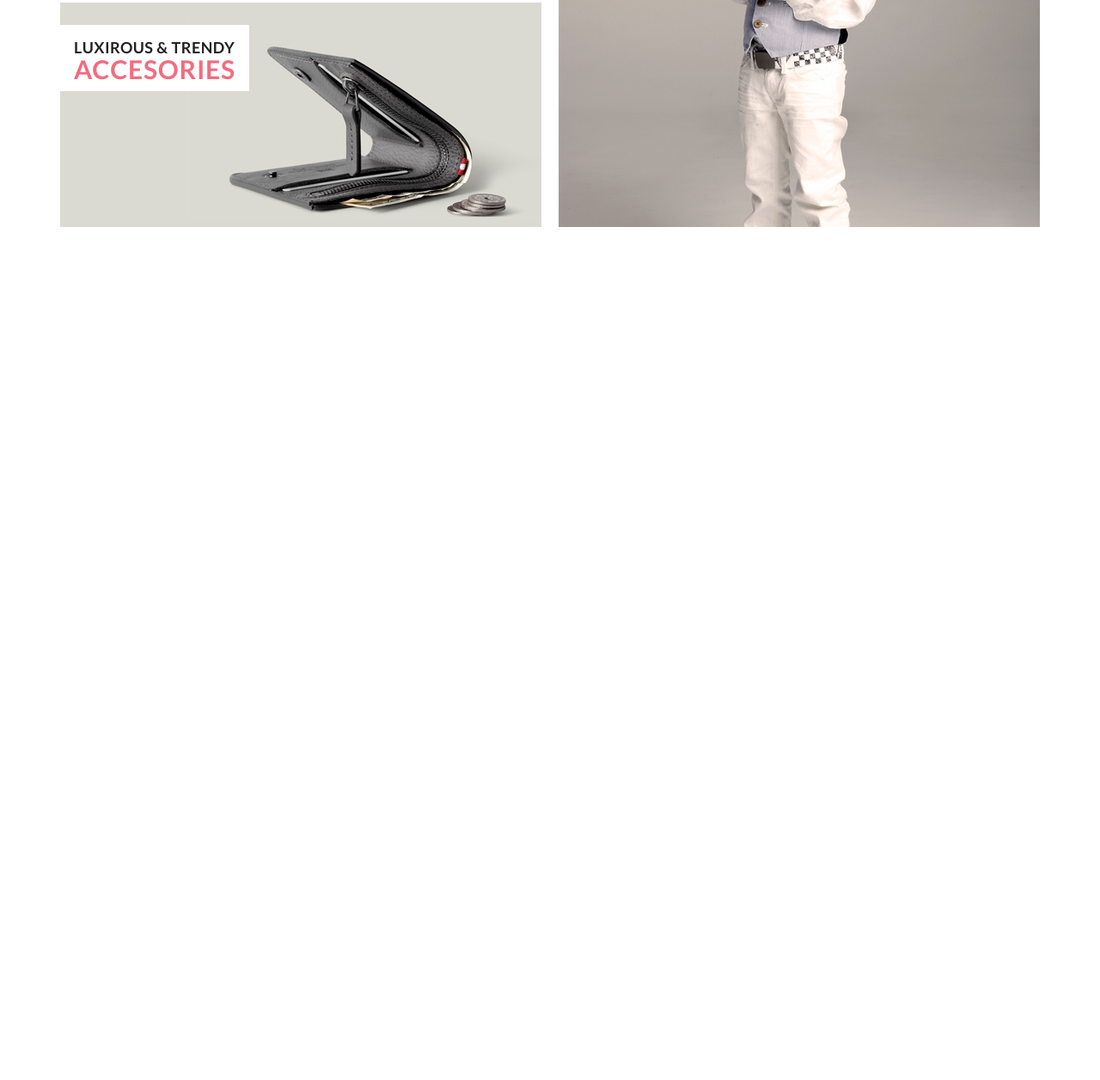
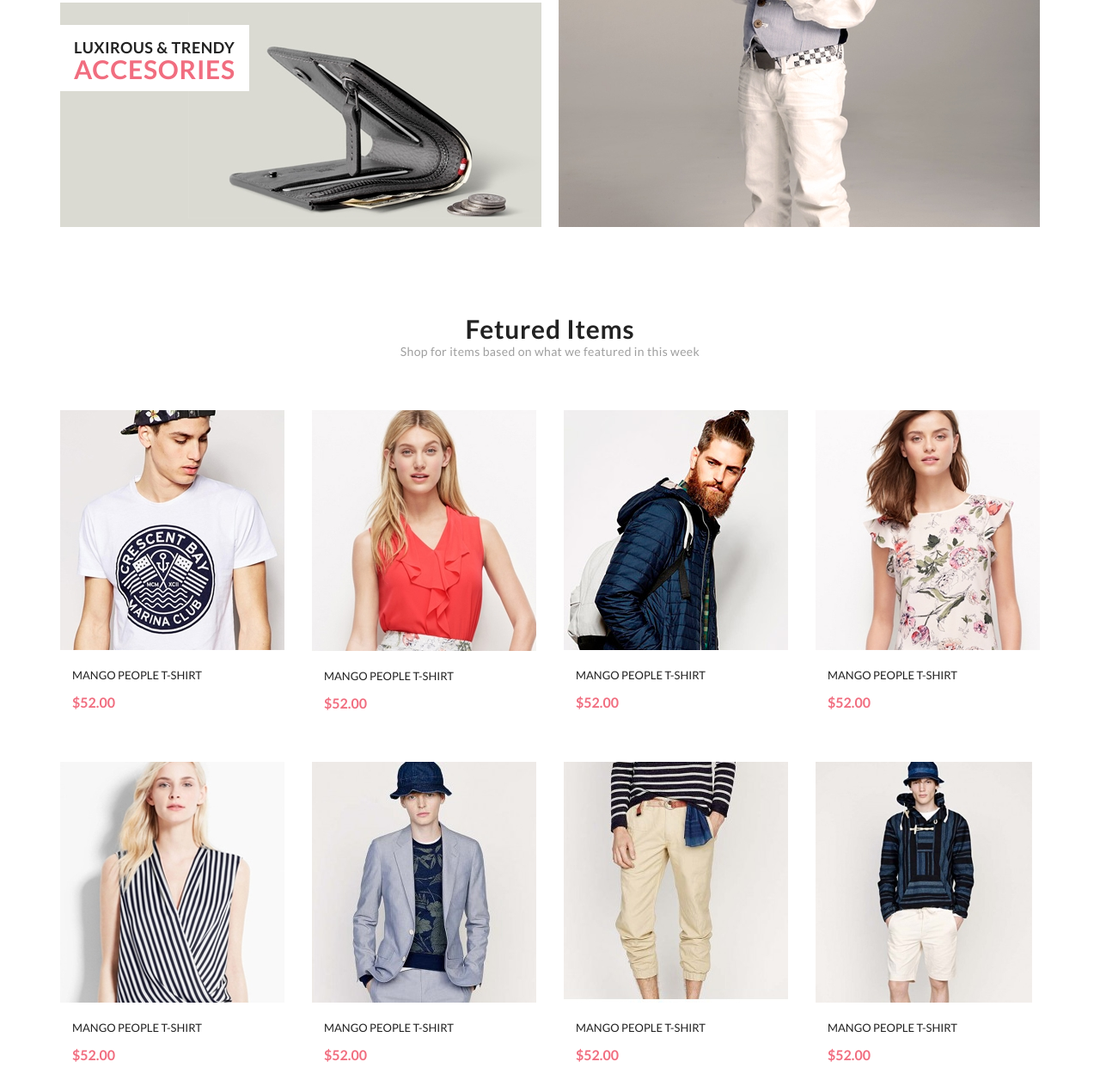
Before and after one commit to vlworks/GB_shop, a plain HTML site: page index.html in a window 1280 px wide. Shown: the part 1429-2685 px from the top of the page at 86% size. Before the commit the page ends 1793 px from the top, so only its background shows below. Drawn offline with Linux system fonts and the light colour scheme.

Commit message:
fetured complite

```diff
--- a/index.html
+++ b/index.html
@@ -73,6 +73,58 @@
 			</div>
 		</div>
 	</div>
+	<div class="fetured">
+		<div class="container">
+			<div class="fetured__text">
+				<h1>Fetured Items</h1>
+				<p>Shop for items based on what we featured in this week</p>
+			</div>
+			<div class="fetured__box">
+				<div class="fetured__block">
+					<div class="fetured__img"><img src="img/fetured_1.jpg" alt="fetured1"></div>
+					<p class="title">MANGO PEOPLE T-SHIRT</p>
+					<p class="cost">$52.00</p>
+				</div>
+				<div class="fetured__block">
+					<div class="fetured__img"><img src="img/fetured_2.jpg" alt="fetured1"></div>
+					<p class="title">MANGO PEOPLE T-SHIRT</p>
+					<p class="cost">$52.00</p>
+				</div>
+				<div class="fetured__block">
+					<div class="fetured__img"><img src="img/fetured_3.jpg" alt="fetured1"></div>
+					<p class="title">MANGO PEOPLE T-SHIRT</p>
+					<p class="cost">$52.00</p>
+				</div>
+				<div class="fetured__block">
+					<div class="fetured__img"><img src="img/fetured_4.jpg" alt="fetured1"></div>
+					<p class="title">MANGO PEOPLE T-SHIRT</p>
+					<p class="cost">$52.00</p>
+				</div>
+			</div>
+			<div class="fetured__box">
+				<div class="fetured__block">
+					<div class="fetured__img"><img src="img/fetured_5.jpg" alt="fetured1"></div>
+					<p class="title">MANGO PEOPLE T-SHIRT</p>
+					<p class="cost">$52.00</p>
+				</div>
+				<div class="fetured__block">
+					<div class="fetured__img"><img src="img/fetured_6.jpg" alt="fetured1"></div>
+					<p class="title">MANGO PEOPLE T-SHIRT</p>
+					<p class="cost">$52.00</p>
+				</div>
+				<div class="fetured__block">
+					<div class="fetured__img"><img src="img/fetured_7.jpg" alt="fetured1"></div>
+					<p class="title">MANGO PEOPLE T-SHIRT</p>
+					<p class="cost">$52.00</p>
+				</div>
+				<div class="fetured__block">
+					<div class="fetured__img"><img src="img/fetured_8.jpg" alt="fetured1"></div>
+					<p class="title">MANGO PEOPLE T-SHIRT</p>
+					<p class="cost">$52.00</p>
+				</div>
+			</div>
+		</div>
+	</div>
 </body>
 
 </html>
--- a/style.css
+++ b/style.css
@@ -218,12 +218,14 @@ header {
 	height: 542px;
 	background-image: url(img/intro_kids.jpg);
 }
+
 .intro__text {
 	float: left;
 	padding: 16px;
 	background-color: #fff;
 	margin-top: 26px;
 }
+
 .intro__text h4 {
 	color: #222222;
 	font-size: 18px;
@@ -234,6 +236,7 @@ header {
 	line-height: 10px;
 	margin-bottom: 10px;
 }
+
 .intro__text h3 {
 	color: #f16d7f;
 	font-size: 30px;
@@ -242,3 +245,58 @@ header {
 	letter-spacing: 0.75px;
 	line-height: 20px;
 }
+
+.fetured__text {
+	width: 100%;
+	text-align: center;
+	margin-bottom: 60px;
+}
+
+.fetured__text h1 {
+	color: #222222;
+	font-size: 30px;
+	font-weight: 700;
+	letter-spacing: 0.75px;
+}
+
+.fetured__text p {
+	color: #9f9f9f;
+	font-size: 14px;
+	font-weight: 400;
+	letter-spacing: 0.35px;
+}
+.fetured__box {
+	display: flex;
+	justify-content: space-between;
+	margin-top: 39px;
+}
+.fetured__block {
+	width: 261px;
+}
+.fetured__block:hover {
+	box-shadow: 0 5px 8px rgba(0, 0, 0, 0.16);
+	background-color: #ffffff;
+}
+
+.fetured__block img {
+	margin-bottom: 20px;
+}
+.title {
+	color: #222222;
+	font-size: 13px;
+	font-weight: 400;
+	text-transform: uppercase;
+	margin-bottom: 17px;
+	margin-left: 14px;
+	line-height: 13px;
+}
+
+.cost {
+	color: #f16d7f;
+	font-size: 16px;
+	font-weight: 700;
+	text-transform: uppercase;
+	margin-left: 14px;
+	line-height: 16px;
+	margin-bottom: 21px;
+}
```
Also changed, not shown: img/fetured_1.jpg (added), img/fetured_2.jpg (added), img/fetured_3.jpg (added), img/fetured_4.jpg (added), img/fetured_5.jpg (added), img/fetured_6.jpg (added), img/fetured_7.jpg (added), img/fetured_8.jpg (added).
